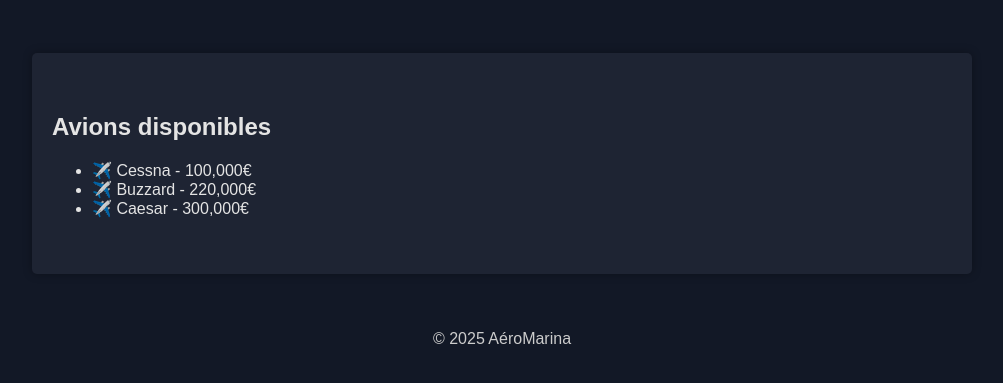
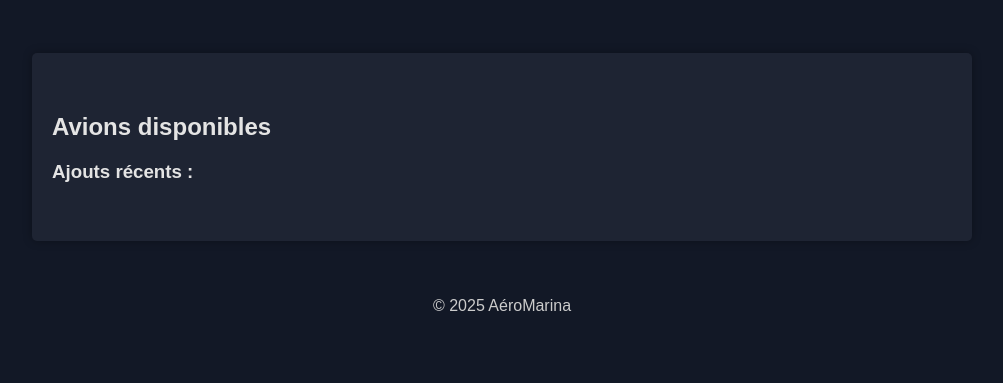
Before and after one commit to mcanta2025/AeroMarina, a plain HTML site: page avions.html in a window 1280 px wide. Shown: the part 121-504 px from the top of the page, without its empty margins (138-1141 px from the left). Drawn offline with Linux system fonts and the light colour scheme.

Commit message:
Update avions.html

```diff
--- a/avions.html
+++ b/avions.html
@@ -22,15 +22,16 @@
 
   <section>
     <h2>Avions disponibles</h2>
-    <ul>
-      <li>✈️ Cessna - 100,000€</li>
-      <li>✈️ Buzzard - 220,000€</li>
-      <li>✈️ Caesar - 300,000€</li>
-    </ul>
+
+
+    <h3>Ajouts récents :</h3>
+    <ul id="list-new"></ul>
   </section>
 
   <footer>
     <p>&copy; 2025 AéroMarina</p>
   </footer>
+
+  <script src="script.js"></script>
 </body>
 </html>
```
